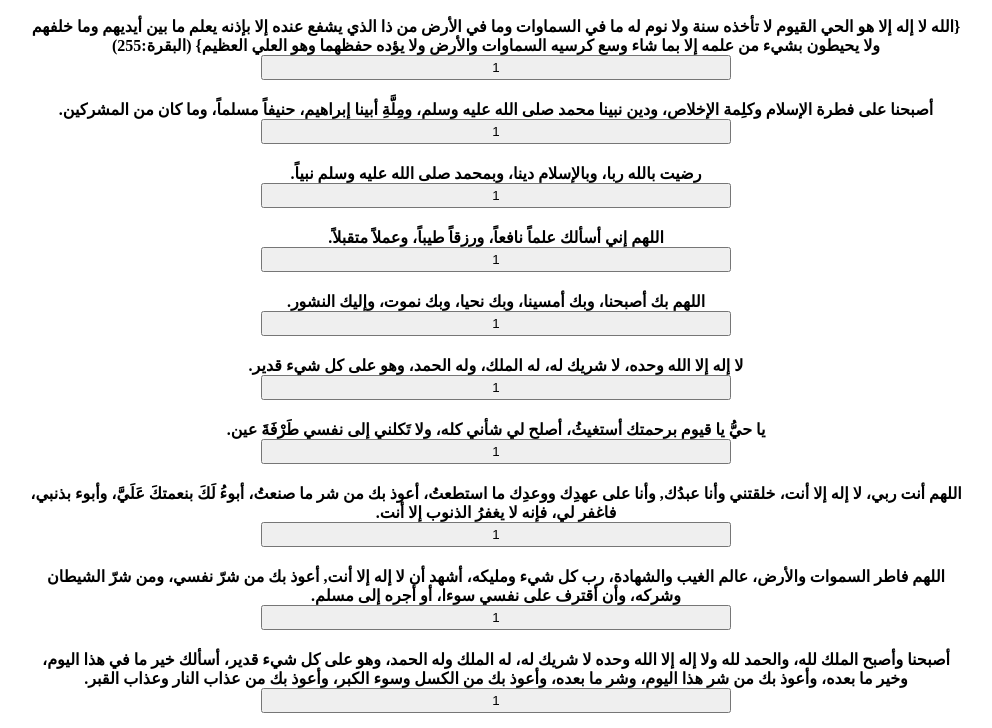
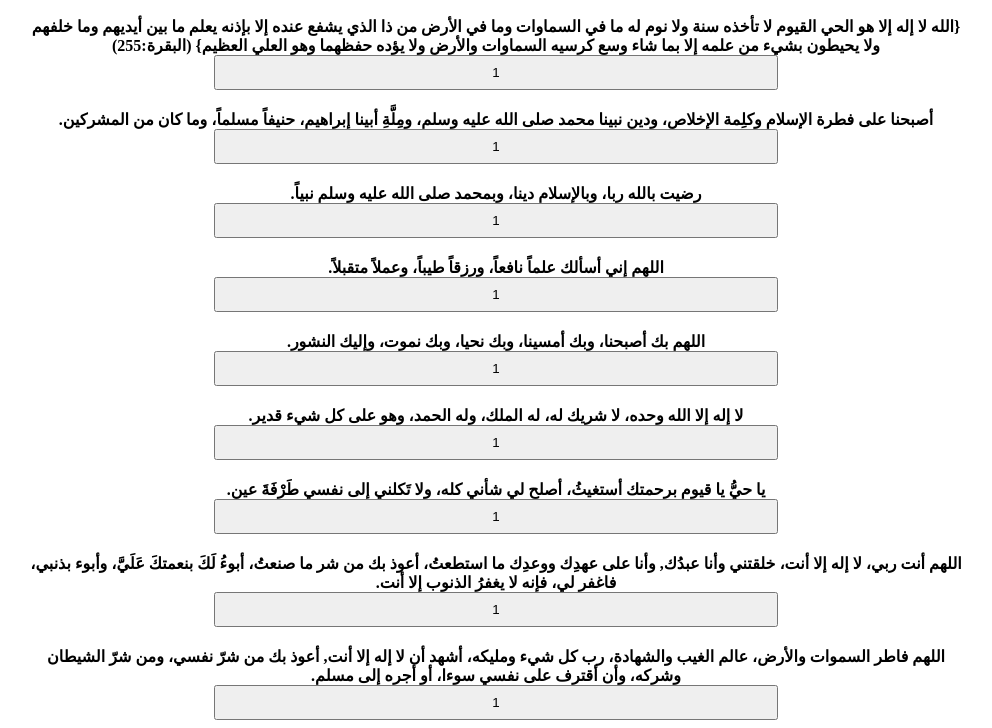
Before and after one commit to khaled1gamal/azkar, a plain HTML site: page index.html in a window 1280 px wide. Shown: the part 64-792 px from the top of the page, without its empty margins (144-1136 px from the left). Drawn offline with Linux system fonts and the light colour scheme.

Commit message:
Update style.css

```diff
--- a/style.css
+++ b/style.css
@@ -24,9 +24,9 @@ main section{
   text-align: center;
 }
 h4 button{
-  width: 50%;
+  width: 60%;
   cursor: pointer;
-  height: 25px;
+  height: 35px;
 }
 footer{
   margin-top: 50px;
```
